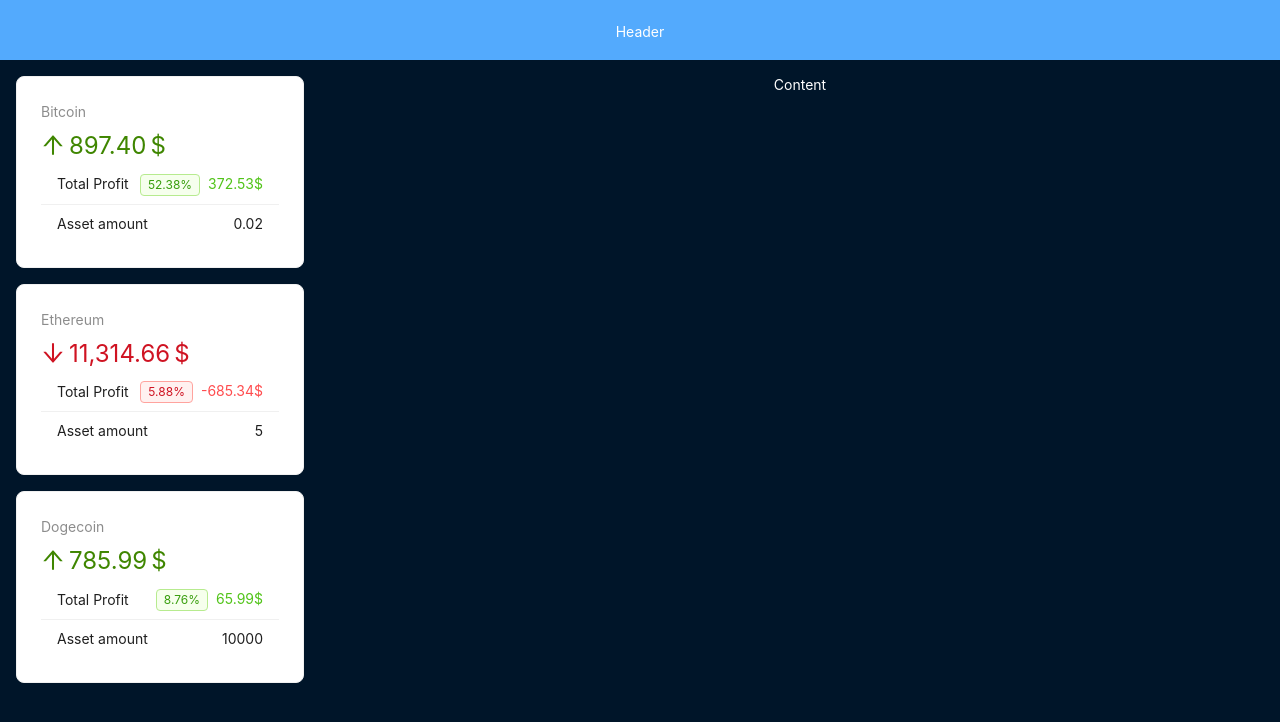
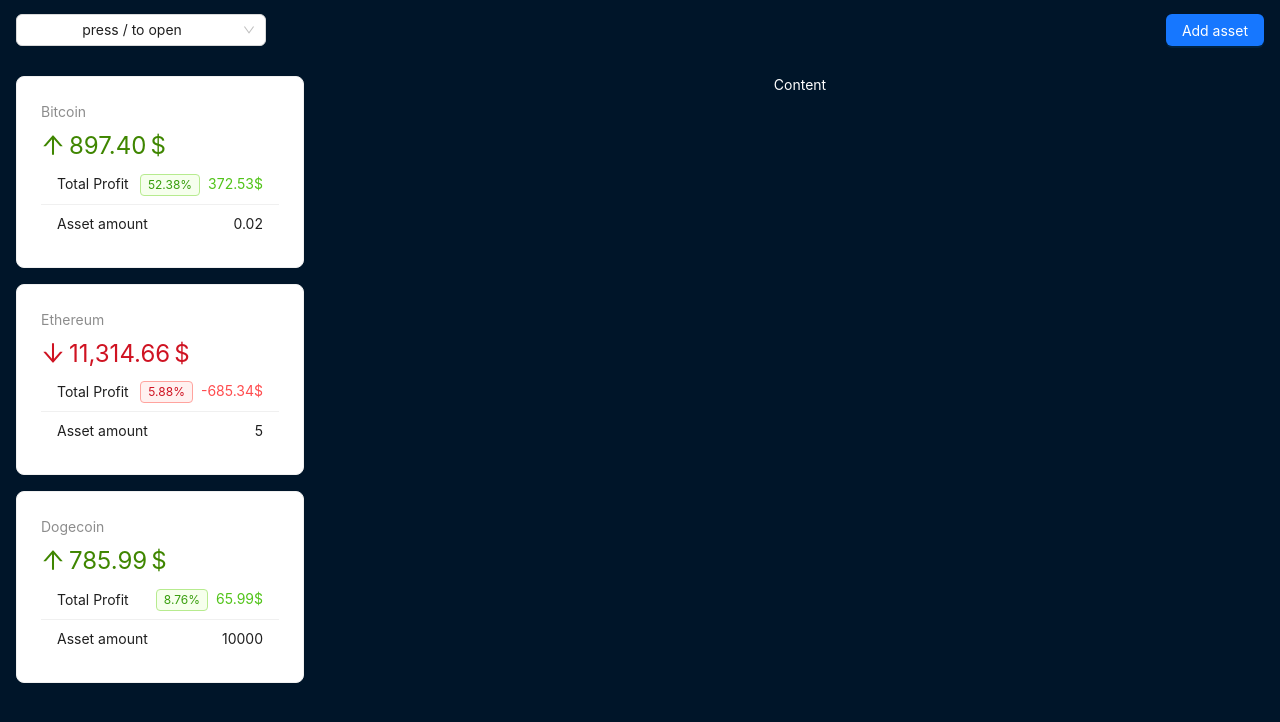
Before and after one commit to Kudzeri/react-crypto-app, a React (Vite) app: page / in a window 1280 px wide. Shown: the top 722 px of the page. Built offline with nearby package versions, Linux system fonts and the light colour scheme.

Commit message:
updated header && added coin info modal

```diff
--- /dev/null
+++ b/src/components/AddAssetForm.jsx
@@ -0,0 +1,11 @@
+import React from 'react'
+
+const AddAssetForm = () => {
+  return (
+    <form>
+        Form
+    </form>
+  )
+}
+
+export default AddAssetForm
--- /dev/null
+++ b/src/components/CoinInfoModal.jsx
@@ -0,0 +1,67 @@
+import { Divider, Flex, Tag, Typography } from "antd";
+import React from "react";
+
+const CoinInfoModal = ({ coin }) => {
+  return (
+    <>
+      <Flex align="center">
+        <img
+          src={coin.icon}
+          alt={coin.name}
+          style={{ width: 40, marginRight: 10 }}
+        />
+        <Typography.Title level={2} style={{ margin: 0 }}>
+          ({coin.symbol}) {coin.name}
+        </Typography.Title>
+      </Flex>
+      <Divider />
+      <Typography.Paragraph>
+        <Typography.Text strong style={{ paddingRight: 4 }}>
+          1 hour:
+        </Typography.Text>
+        <Tag color={coin.priceChange1h > 0 ? "green" : "red"}>
+          {coin.priceChange1h}%
+        </Tag>
+
+        <Typography.Text strong style={{ paddingRight: 4 }}>
+          1 day:
+        </Typography.Text>
+        <Tag color={coin.priceChange1d > 0 ? "green" : "red"}>
+          {coin.priceChange1h}%
+        </Tag>
+
+        <Typography.Text strong style={{ paddingRight: 4 }}>
+          1 week:
+        </Typography.Text>
+        <Tag color={coin.priceChange1w > 0 ? "green" : "red"}>
+          {coin.priceChange1h}%
+        </Tag>
+      </Typography.Paragraph>
+
+
+      <Typography.Paragraph>
+        <Typography.Text strong style={{ paddingRight: 4 }}>Price:</Typography.Text>
+        {coin.price.toFixed(2)}$
+      </Typography.Paragraph>
+
+      <Typography.Paragraph>
+        <Typography.Text strong style={{ paddingRight: 4 }}>Price BTC:</Typography.Text>
+        {coin.priceBtc}
+      </Typography.Paragraph>
+
+      <Typography.Paragraph>
+        <Typography.Text strong style={{ paddingRight: 4 }}>Market Cap:</Typography.Text>
+        {coin.marketCap}$
+      </Typography.Paragraph>
+
+      {coin.contractAddress && (
+        <Typography.Paragraph>
+        <Typography.Text strong style={{ paddingRight: 4 }}>Contract Address:</Typography.Text>
+        {coin.contractAddress}
+      </Typography.Paragraph>
+      )}
+    </>
+  );
+};
+
+export default CoinInfoModal;
--- a/src/components/layout/AppHeader.jsx
+++ b/src/components/layout/AppHeader.jsx
@@ -1,18 +1,84 @@
-import {Layout} from "antd";
+import { Layout, Select, Space, Button, Modal, Drawer } from "antd";
+import { useCrypto } from "../../context/CryptoContext";
+import { useEffect, useState } from "react";
+import CoinInfoModal from "../CoinInfoModal";
+import AddAssetForm from "../AddAssetForm";
 
 const headerStyle = {
-    textAlign: 'center',
-    color: '#fff',
-    height: 60,
-    paddingInline: 48,
-    lineHeight: '64px',
-    backgroundColor: '#53aafd',
+  width: `100%`,
+  textAlign: "center",
+  height: 60,
+  padding: "1rem",
+  display: "flex",
+  justifyContent: "space-between",
+  alignItems: "center",
 };
 
 export const AppHeader = () => {
-    return (
-        <Layout.Header style={headerStyle}>
-            Header
-        </Layout.Header>
-    )
-}
+  const [select, setSelect] = useState(false);
+  const [coin, setCoin] = useState(null);
+  const [modal, setModal] = useState(false);
+  const [drawer, setDrawer] = useState(false);
+  const { crypto } = useCrypto();
+  const handleSelect = (value) => {
+    setModal(true);
+    setCoin(crypto.find((c) => c.id === value));
+  };
+
+  useEffect(() => {
+    const keypress = (e) => {
+      if (e.key === "/") {
+        setSelect((prev) => !prev);
+      }
+    };
+    document.addEventListener("keypress", keypress);
+    return () => {
+      document.removeEventListener("keypress", keypress);
+    };
+  }, []);
+
+  return (
+    <Layout.Header style={headerStyle}>
+      <Select
+        style={{
+          width: 250,
+        }}
+        open={select}
+        value={"press / to open"}
+        onSelect={handleSelect}
+        onClick={() => setSelect((prev) => !prev)}
+        options={crypto.map((coin) => ({
+          label: coin.name,
+          value: coin.id,
+          icon: coin.icon,
+        }))}
+        optionRender={(option) => (
+          <Space>
+            <img
+              style={{ width: 20 }}
+              src={option.data.icon}
+              alt={option.data.label}
+            />{" "}
+            {option.data.label}
+          </Space>
+        )}
+      />
+
+      <Button type="primary" onClick={() => setDrawer((prev) => !prev)}>Add asset</Button>
+
+      <Modal
+        open={modal}
+        onCancel={() => {
+          setModal(false);
+        }}
+        footer={null}
+      >
+        <CoinInfoModal coin={coin} />
+      </Modal>
+
+      <Drawer width={600} title="Add a new asset" onClose={() => setDrawer(false)} open={drawer} >
+        <AddAssetForm />
+        </Drawer>
+    </Layout.Header>
+  );
+};
--- a/src/context/CryptoContext.jsx
+++ b/src/context/CryptoContext.jsx
@@ -1,4 +1,4 @@
-import { createContext, useState, useEffect } from "react";
+import { createContext, useState, useEffect, useContext } from "react";
 import { percentDifference} from "../utils.js";
 import {fakeFetchCrypto, fetchAssets} from "../api.js";
 
@@ -43,3 +43,7 @@
 }
 
 export default CryptoContext
+
+export function useCrypto() {
+    return useContext(CryptoContext)
+}
```
